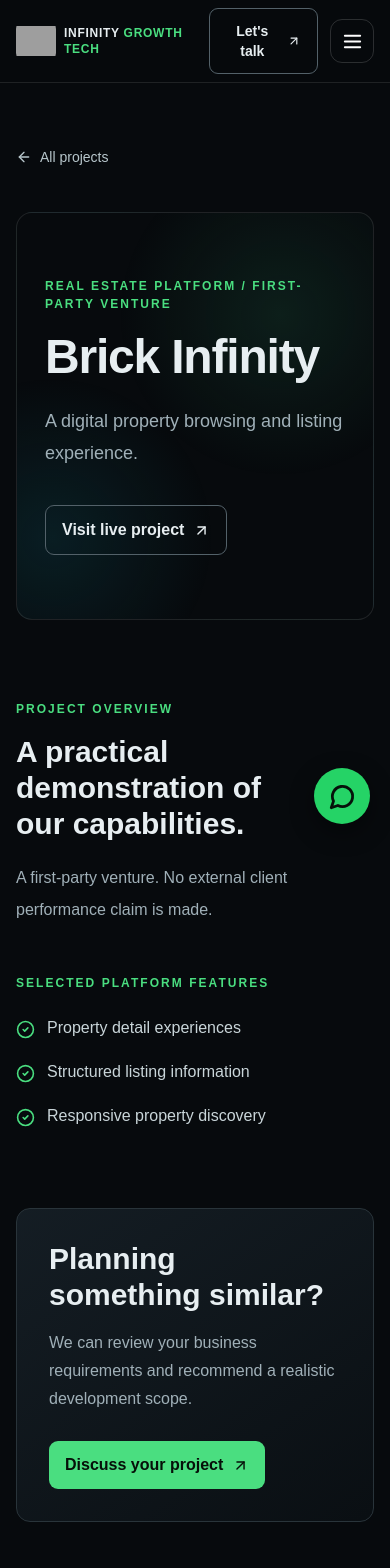
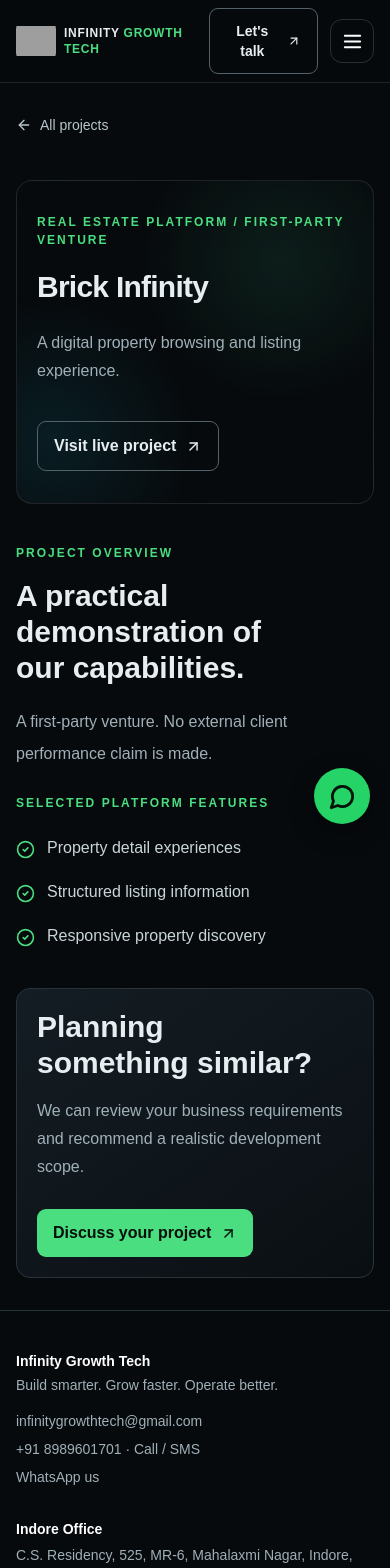
Before and after one commit to manishsirgg/infinitygrowthtech, a Next.js app: page /work/brick-infinity in a window 390 px wide. Shown: the top 1568 px of the page. Built offline with nearby package versions, Linux system fonts and the light colour scheme; grey boxes are pictures that could not be loaded.

Commit message:
Improve responsive page hierarchy and navigation

```diff
--- a/src/app/work/[slug]/page.tsx
+++ b/src/app/work/[slug]/page.tsx
@@ -17,18 +17,18 @@ export async function generateMetadata({ params }: Props): Promise<Metadata> {
 export default async function WorkDetailPage({ params }: Props) {
   const project = findProject((await params).slug);
   if (!project) notFound();
-  return <div className="container-shell py-16 md:py-24">
+  return <div className="container-shell py-8 sm:py-14 md:py-24">
     <Link href="/work" className="inline-flex items-center gap-2 text-sm text-[#b7c6cb] hover:text-[#4ade80]"><ArrowLeft size={16} aria-hidden="true" /> All projects</Link>
-    <header className="grid-halo mt-10 rounded-2xl border border-white/10 px-7 py-16 md:px-14">
+    <header className="grid-halo mt-10 rounded-2xl border border-white/10 px-5 py-8 sm:px-7 md:px-14 md:py-16">
       <p className="eyebrow">{project.type} / First-party venture</p>
-      <h1 className="mt-5 max-w-4xl text-5xl font-black tracking-tight md:text-7xl">{project.name}</h1>
-      <p className="muted mt-6 max-w-3xl text-lg leading-8">{project.summary}</p>
+      <h1 className="mt-5 max-w-4xl text-3xl font-black tracking-tight sm:text-5xl md:text-7xl">{project.name}</h1>
+      <p className="muted mt-6 max-w-3xl text-base leading-7 md:text-lg md:leading-8">{project.summary}</p>
       <a href={project.url} rel="noopener noreferrer" target="_blank" className="button-outline mt-9">Visit live project <ArrowUpRight size={17} aria-hidden="true" /><span className="sr-only">(opens in a new tab)</span></a>
     </header>
-    <section className="grid gap-12 py-20 md:grid-cols-2">
+    <section className="grid gap-6 py-10 md:gap-12 md:py-20 md:grid-cols-2">
       <div><p className="eyebrow">Project overview</p><h2 className="mt-4 text-3xl font-bold">A practical demonstration of our capabilities.</h2><p className="muted mt-5 leading-8">{project.note}</p></div>
       <div><p className="eyebrow">Selected platform features</p><ul className="mt-6 space-y-5">{project.scope.map(item=><li key={item} className="flex gap-3 text-[#c9d5d9]"><CheckCircle2 size={19} className="mt-1 shrink-0 text-[#4ade80]" aria-hidden="true" />{item}</li>)}</ul></div>
     </section>
-    <section className="panel p-8 md:p-12"><h2 className="text-3xl font-bold">Planning something similar?</h2><p className="muted mt-4 max-w-2xl leading-7">We can review your business requirements and recommend a realistic development scope.</p><Link href="/contact" className="button-primary mt-7">Discuss your project <ArrowUpRight size={17} aria-hidden="true" /></Link></section>
+    <section className="panel p-5 md:p-12"><h2 className="text-3xl font-bold">Planning something similar?</h2><p className="muted mt-4 max-w-2xl leading-7">We can review your business requirements and recommend a realistic development scope.</p><Link href="/contact" className="button-primary mt-7">Discuss your project <ArrowUpRight size={17} aria-hidden="true" /></Link></section>
   </div>;
 }
```
